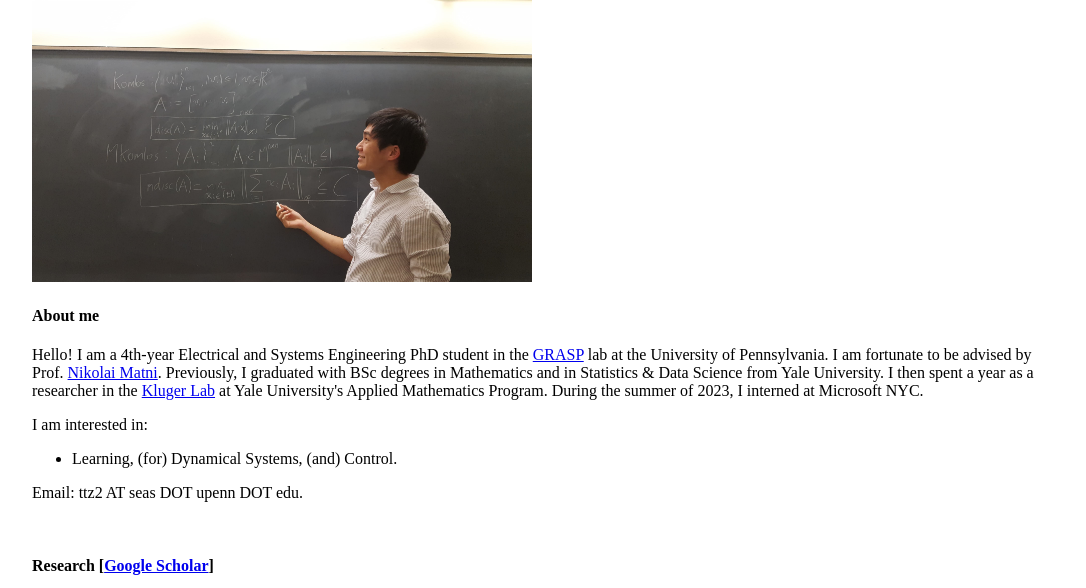
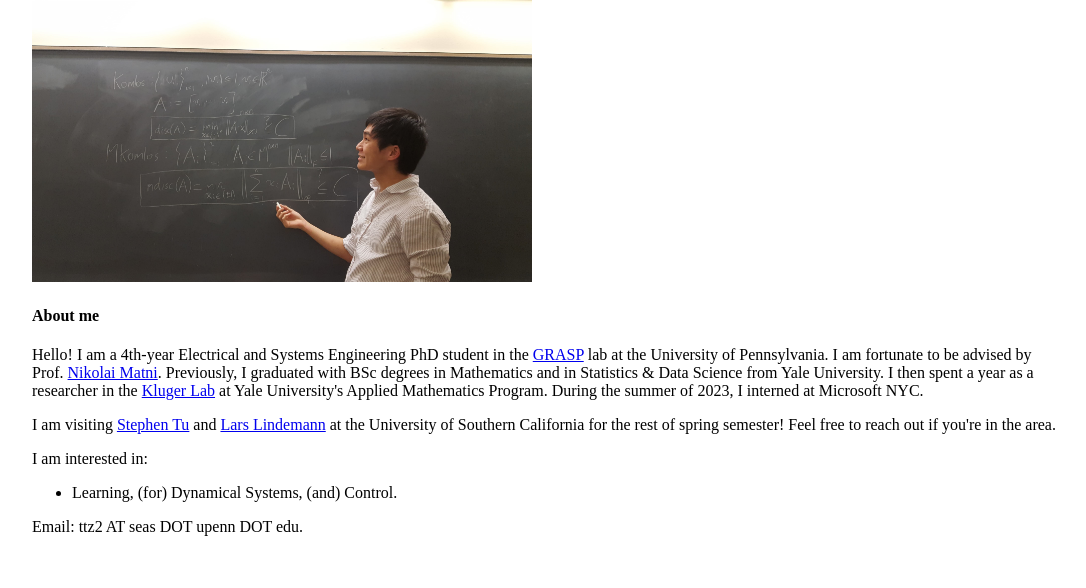
Before and after one commit to thomaszh3/thomaszh3.github.io, a plain HTML site: page index.html in a window 1280 px wide. Shown: the part 186-774 px from the top of the page, without its empty margins (96-1182 px from the left). Drawn offline with Linux system fonts and the light colour scheme.

Commit message:
Update index.html

```diff
--- a/index.html
+++ b/index.html
@@ -22,6 +22,10 @@
       Hello! I am a 4th-year Electrical and Systems Engineering PhD student in the <a href="https://www.grasp.upenn.edu/" target="_blank" rel="noopener noreferrer">GRASP</a> lab at the University of Pennsylvania. I am fortunate to be advised by Prof. <a href="https://nikolaimatni.github.io/" target="_blank" rel="noopener noreferrer">Nikolai Matni</a>.
 
       Previously, I graduated with BSc degrees in Mathematics and in Statistics & Data Science from Yale University. I then spent a year as a researcher in the <a href="https://medicine.yale.edu/lab/kluger/" target="_blank" rel="noopener noreferrer">Kluger Lab</a> at Yale University's Applied Mathematics Program. During the summer of 2023, I interned at Microsoft NYC.
+    </p>
+
+    <p>
+      I am visiting <a href="https://stephentu.github.io/" target="_blank" rel="noopener noreferrer">Stephen Tu</a> and <a href="https://sites.google.com/view/larslindemann/main-page" target="_blank" rel="noopener noreferrer">Lars Lindemann</a> at the University of Southern California for the rest of spring semester! Feel free to reach out if you're in the area.
     </p>
 
     <p>
```
